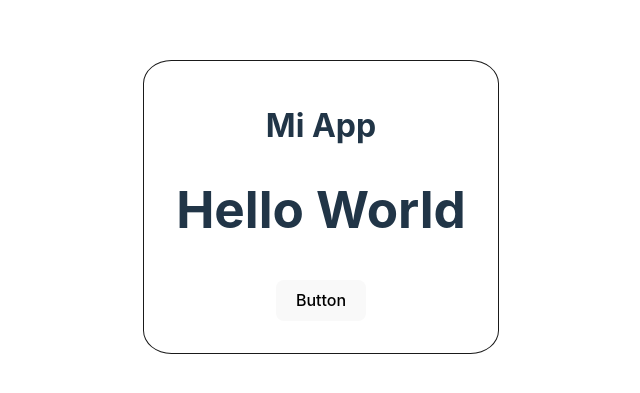
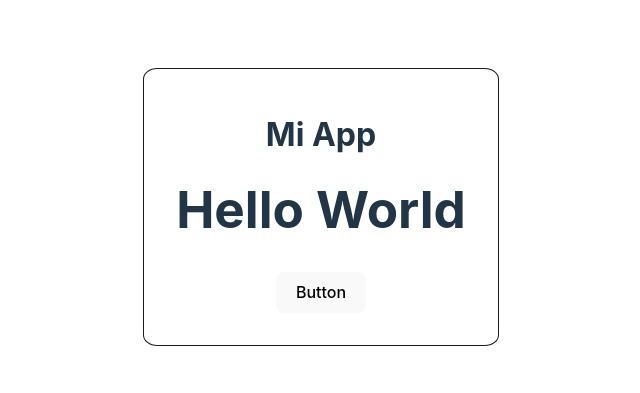
Before and after one commit to luisAriza/learning-vue, a Vue app: page / in a window 1280 px wide. Shown: the part 193-586 px from the top of the page, without its empty margins (319-959 px from the left). Built offline with nearby package versions, Linux system fonts and the light colour scheme.

Commit message:
Alias con Vite

```diff
--- a/src/App.vue
+++ b/src/App.vue
@@ -1,6 +1,6 @@
 <script setup>
-	import HelloWorld from "./components/HelloWorld.vue";
-	import Button from "./components/Button.vue";
+	import HelloWorld from "@/components/HelloWorld.vue";
+	import Button from "@/components/Button.vue";
 </script>
 
 <template lang="pug">
@@ -17,11 +17,11 @@
 		padding: 2rem;
 		text-align: center;
 		border: 1px solid #1a1a1a;
-		border-radius: 8%;
-		transition-duration: 350ms;
+		border-radius: 4%;
+		transition-duration: 0.5s;
 	}
 	.container:hover {
 		border-color: #f2f2f2;
-		transition-duration: 350ms;
+		transition-duration: 0.5ms;
 	}
 </style>
--- a/src/components/HelloWorld.vue
+++ b/src/components/HelloWorld.vue
@@ -1,11 +1,11 @@
 <script setup></script>
 
 <template lang="pug">
-h2 Hello World
+h1 Hello World
 </template>
 
 <style scoped>
-	h2 {
+	h1 {
 		font-size: 3.2em;
 		line-height: 1.1;
 	}
--- a/vite.config.js
+++ b/vite.config.js
@@ -1,8 +1,14 @@
 import { defineConfig } from "vite";
 import vue from "@vitejs/plugin-vue";
+import path from "path";
 
 // https://vitejs.dev/config/
 export default defineConfig({
 	plugins: [vue()],
 	base: "./",
+	resolve: {
+		alias: {
+			"@": path.resolve(__dirname, "./src"),
+		},
+	},
 });
```
